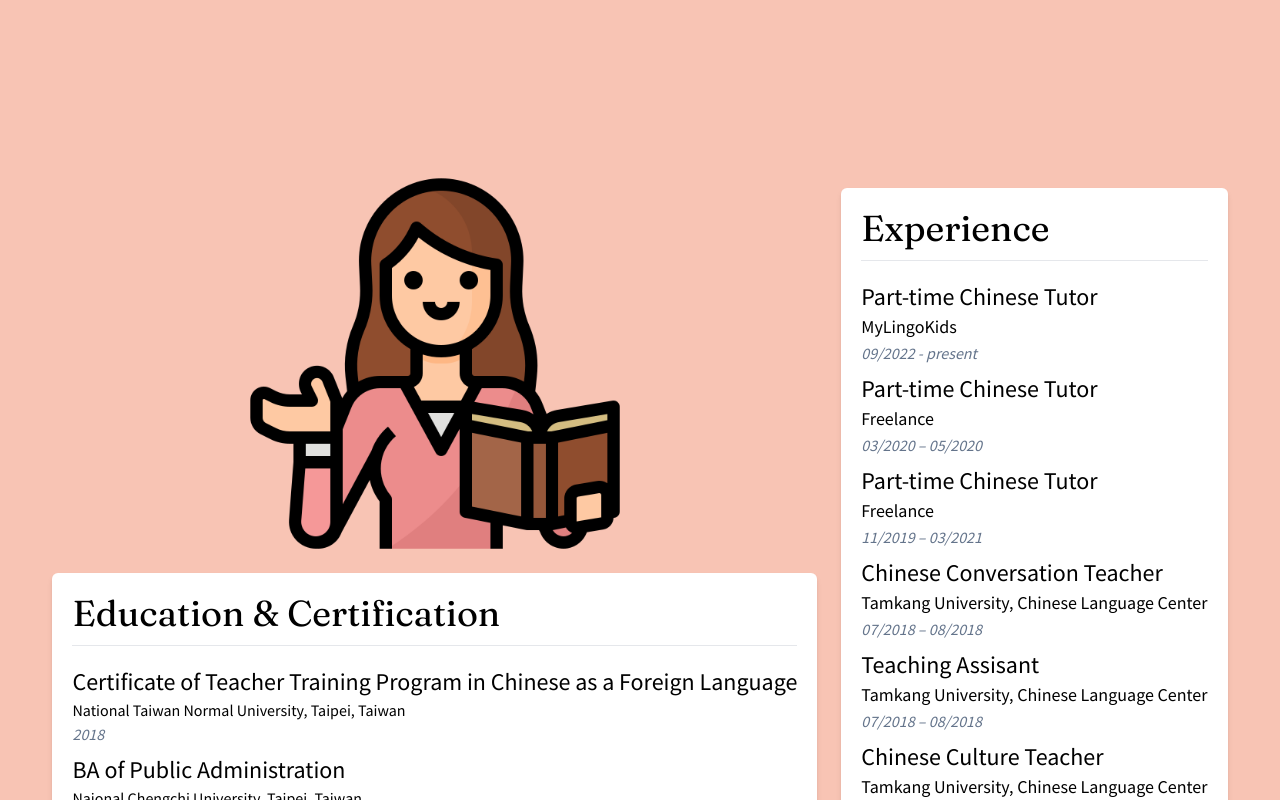
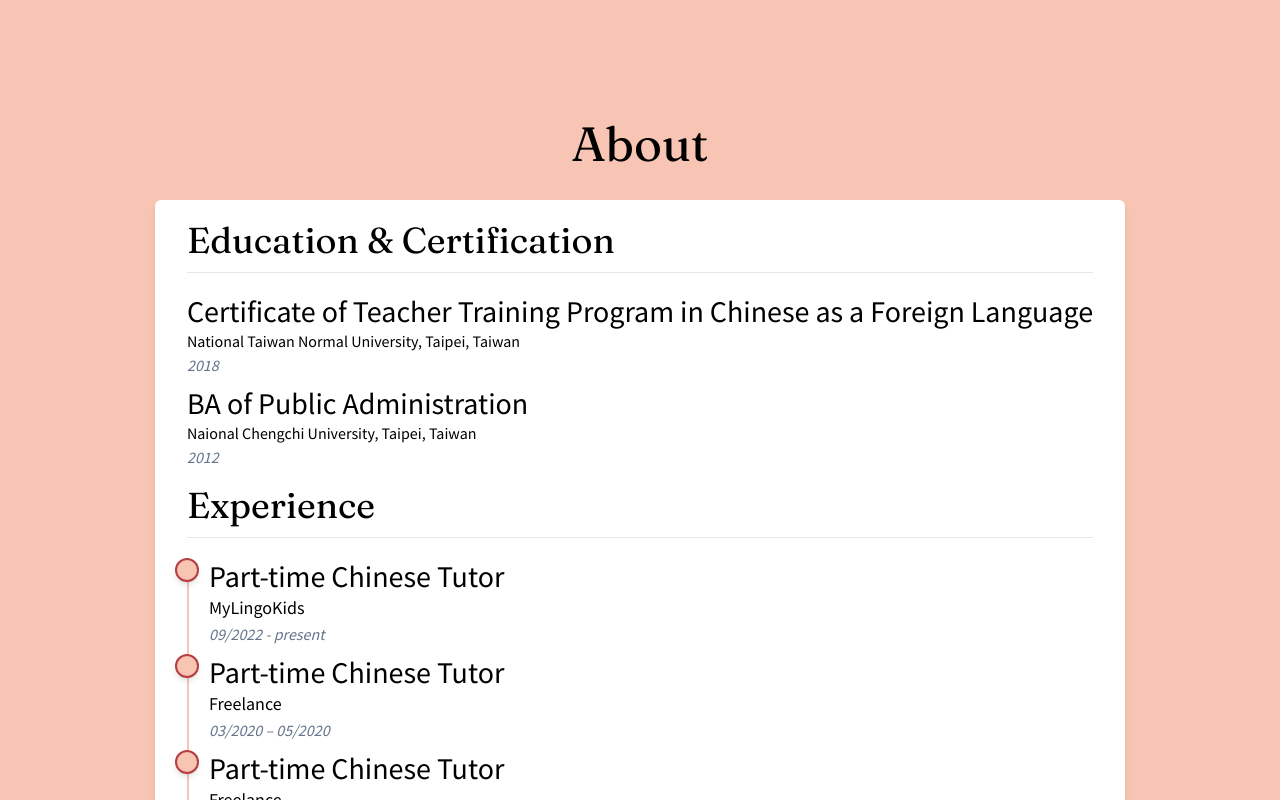
Before and after one commit to mmkrty/client-project-hsinhsin, a React (Vite) app: page / in a window 1280 px wide. Shown: the part 680-1480 px from the top of the page. Built offline with nearby package versions, Linux system fonts and the light colour scheme.

Commit message:
adjust about section

```diff
--- a/src/components/about/about.component.jsx
+++ b/src/components/about/about.component.jsx
@@ -2,45 +2,58 @@ import teacher from "../../assets/teacher.png";
 const About = ({ props }) => {
   const { personInfo } = props;
   return (
-    <section className=" bg-secondary flex items-center justify-center">
+    <section className=" bg-secondary flex items-center justify-center flex-col">
+      <h2 className="text-5xl font-fraunces mb-5">About</h2>
       <div className="min-h-screen max-w-7xl flex justify-center items-center">
-        <div className="flex-col">
-          <img
+        {/* <img
             src={teacher}
             alt="teacher"
             width="50%"
             className="my-0 mx-auto"
-          ></img>
+          ></img> */}
 
-          <div className="bg-white p-5 m-3 rounded-md shadow-md">
-            <h2 className="text-4xl  font-fraunces">
+        <div className="bg-white px-8 py-5 m-3 rounded-md shadow-md">
+          <div className="mb-4">
+            <h3 className="text-4xl  font-fraunces">
               Education & Certification
-            </h2>
+            </h3>
             <hr class="mt-3 mb-5 h-px bg-gray-200 border-0 dark:bg-gray-700"></hr>
+            <ul>
               {personInfo.certification.map((el) => {
                 return (
+                  <li>
                     <div className="mb-2">
-                  <h3 className="text-2xl">{el.name}</h3>
+                      <h3 className="text-3xl">{el.name}</h3>
                       <p className="text-md">{el.institution}</p>
                       <p className="text-md italic text-slate-500">{el.time}</p>
                     </div>
+                  </li>
                 );
               })}
-          </div>
+            </ul>
           </div>
 
-        <div className="bg-white p-5 m-3 rounded-md shadow-md">
-          <h2 className="text-4xl mb-3  font-fraunces">Experience</h2>
+          <div>
+            <h3 className="text-4xl mb-3  font-fraunces">Experience</h3>
             <hr class="mt-3 mb-5 h-px bg-gray-200 border-0 dark:bg-gray-700"></hr>
+            <ul className="relative">
               {personInfo.experience.map((el) => {
                 return (
-              <div div className="mb-2">
-                <h3 className="text-2xl">{el.title}</h3>
+                  <li className="border-l-2 border-secondary pl-5 last:border-0">
+                    <div div className="pb-2">
+                      <h3 className="text-3xl  before:absolute before:w-6  before:h-6 before:rounded-full before:bg-red before:border-2 before:border-prime  before:-left-3 before:bg-secondary  before:shadow-md ">
+                        {el.title}
+                      </h3>
                       <p className="text-lg">{el.institution}</p>
-                <p className="text-md italic text-slate-500">{el.duration} </p>
+                      <p className="text-md italic text-slate-500">
+                        {el.duration}{" "}
+                      </p>
                     </div>
+                  </li>
                 );
               })}
+            </ul>
+          </div>
         </div>
       </div>
     </section>
--- a/src/components/navbar/navbar.component.jsx
+++ b/src/components/navbar/navbar.component.jsx
@@ -1,6 +1,6 @@
 const NavBar = () => {
   return (
-    <nav class="flex justify-around items-center bg-white shadow-md py-4 px-2 position: fixed w-screen">
+    <nav class="flex justify-around items-center bg-white shadow-md py-4 px-2 position: fixed w-screen z-10">
       <div class="w-36">
         <a href="#about">
           {/* <img src="" alt="logo" class="w-full" /> */}
```
Lines whose indentation alone changed are shown as unchanged.
